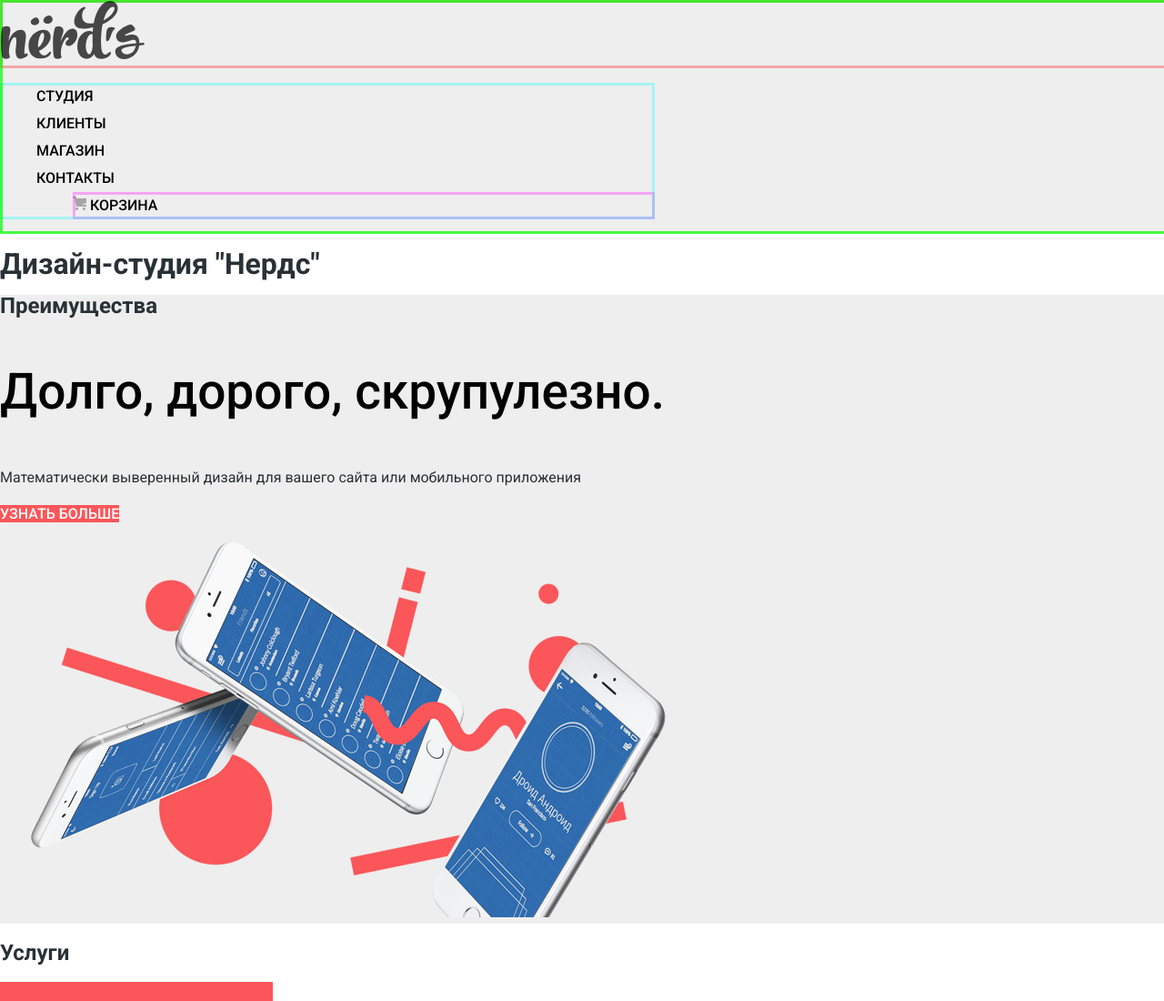
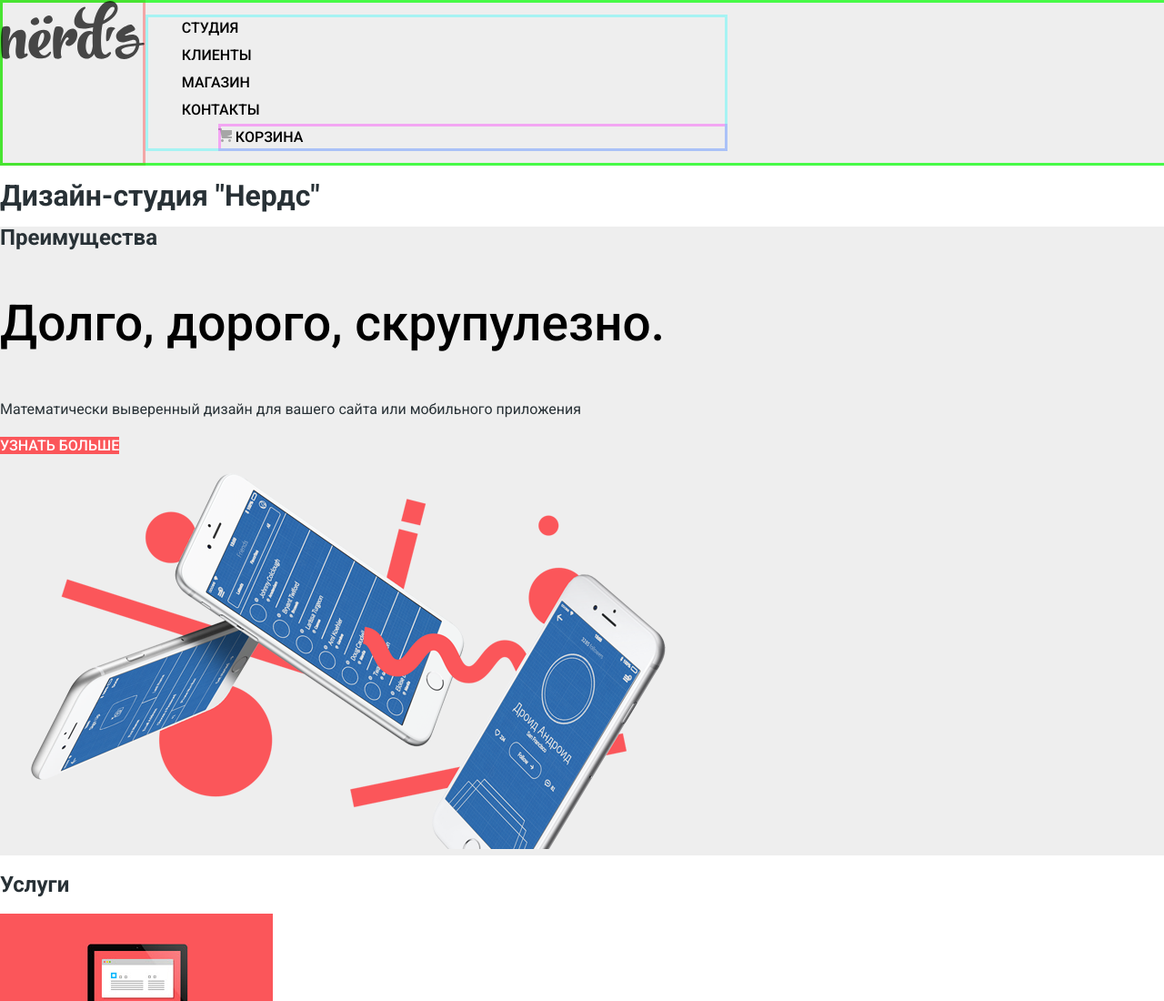
Before and after one commit to Alice2506/228536-nerds-30, a plain HTML site: page index.html in a window 1280 px wide. Shown: the top 1100 px of the page at 91% size. Drawn offline with Linux system fonts and the light colour scheme.

Commit message:
сетка  на гридах
сетка  на гридах

```diff
--- a/css/style.css
+++ b/css/style.css
@@ -59,6 +59,7 @@ button {
 /* Main navigation */
 .main-navigation {
   display: grid;
+  grid-template-columns: auto 1fr;
   font-size: 16px;
   line-height: 30px;
   font-weight: 500;
```
